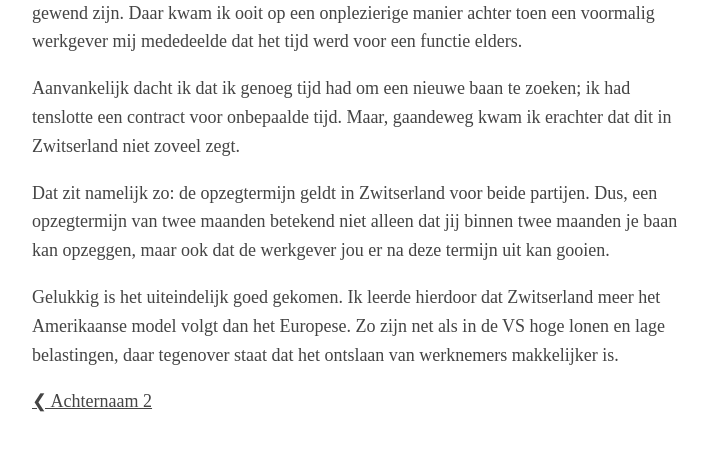
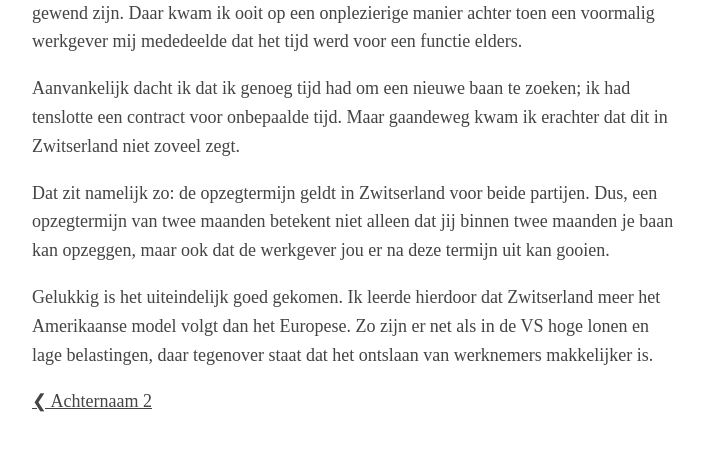
Before and after one commit to Roald87/roaldin.ch, a Jekyll site: the page built from _posts/2026-10-10-contract-onbepaalde-tijd.md, in a window 1280 px wide. Shown: the part 292-743 px from the top of the page, without its empty margins (283-990 px from the left). Built offline with Jekyll 4.4.1, drawn with Linux system fonts in a browser that asks for light colours.

Commit message:
Spellcheck by ChatGPT

```diff
--- a/_posts/2026-10-10-contract-onbepaalde-tijd.md
+++ b/_posts/2026-10-10-contract-onbepaalde-tijd.md
@@ -6,8 +6,8 @@ image:
 
 Een arbeidscontract voor onbepaalde tijd is hier minder onbepaald dan wij Nederlanders gewend zijn. Daar kwam ik ooit op een onplezierige manier achter toen een voormalig werkgever mij mededeelde dat het tijd werd voor een functie elders.
 
-Aanvankelijk dacht ik dat ik genoeg tijd had om een nieuwe baan te zoeken; ik had tenslotte een contract voor onbepaalde tijd. Maar, gaandeweg kwam ik erachter dat dit in Zwitserland niet zoveel zegt.
+Aanvankelijk dacht ik dat ik genoeg tijd had om een nieuwe baan te zoeken; ik had tenslotte een contract voor onbepaalde tijd. Maar gaandeweg kwam ik erachter dat dit in Zwitserland niet zoveel zegt.
 
-Dat zit namelijk zo: de opzegtermijn geldt in Zwitserland voor beide partijen. Dus, een opzegtermijn van twee maanden betekend niet alleen dat jij binnen twee maanden je baan kan opzeggen, maar ook dat de werkgever jou er na deze termijn uit kan gooien.
+Dat zit namelijk zo: de opzegtermijn geldt in Zwitserland voor beide partijen. Dus, een opzegtermijn van twee maanden betekent niet alleen dat jij binnen twee maanden je baan kan opzeggen, maar ook dat de werkgever jou er na deze termijn uit kan gooien.
 
-Gelukkig is het uiteindelijk goed gekomen. Ik leerde hierdoor dat Zwitserland meer het Amerikaanse model volgt dan het Europese. Zo zijn net als in de VS hoge lonen en lage belastingen, daar tegenover staat dat het ontslaan van werknemers makkelijker is.
+Gelukkig is het uiteindelijk goed gekomen. Ik leerde hierdoor dat Zwitserland meer het Amerikaanse model volgt dan het Europese. Zo zijn er net als in de VS hoge lonen en lage belastingen, daar tegenover staat dat het ontslaan van werknemers makkelijker is.
```
